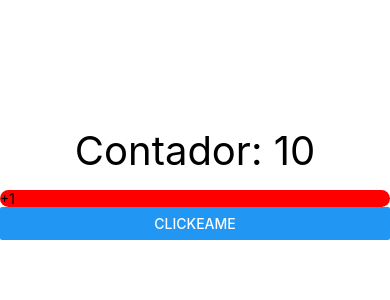
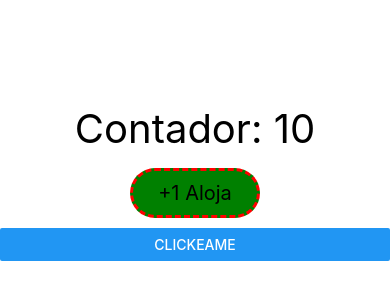
Before and after one commit to jdriverab/contadorBasicoReactNative, a React Native app: screen / in a window 390 px wide. Shown: the part 232-532 px from the top of the page. Built offline with nearby package versions, Linux system fonts and the light colour scheme.

Commit message:
Se crea segundo boton con Touchable Opacity

```diff
--- a/src/screens/ContadorScreen.tsx
+++ b/src/screens/ContadorScreen.tsx
@@ -24,10 +24,26 @@ const ContadorScreen = () => {
 
                     <TouchableOpacity onPress={()=>setContador(contador+1)}>
                         <View style={{
-                            backgroundColor:"red",
-                            borderRadius: 100
+                            // flex: 1,
+                            alignSelf:"center",
+                            width: 130,
+                            height: 50,
+                            backgroundColor:"green",
+                            borderRadius: 50,
+                            borderColor: "red",
+                            // borderBottomEndRadius: 30,
+                            borderWidth: 3,
+                            marginBottom: 10,
+                            borderStyle: ("dashed"),
+                            justifyContent:"center"
                         }}>
-                            <Text>+1</Text>
+                            <Text style={{
+                                fontSize: 20,
+                                textAlign:"center",
+                                textAlignVertical:"center"
+                            }}>
+                                +1 Aloja
+                            </Text>
                         </View>
                     </TouchableOpacity>
 
```
